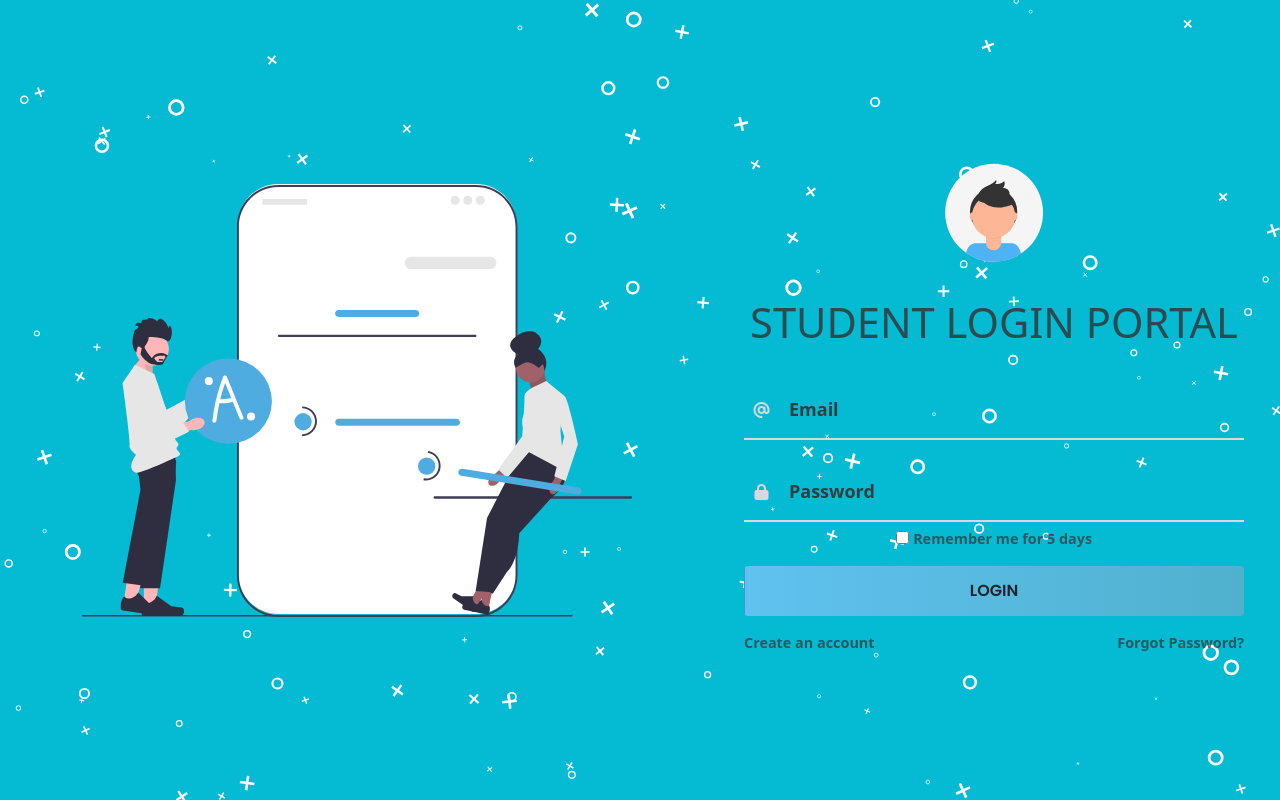
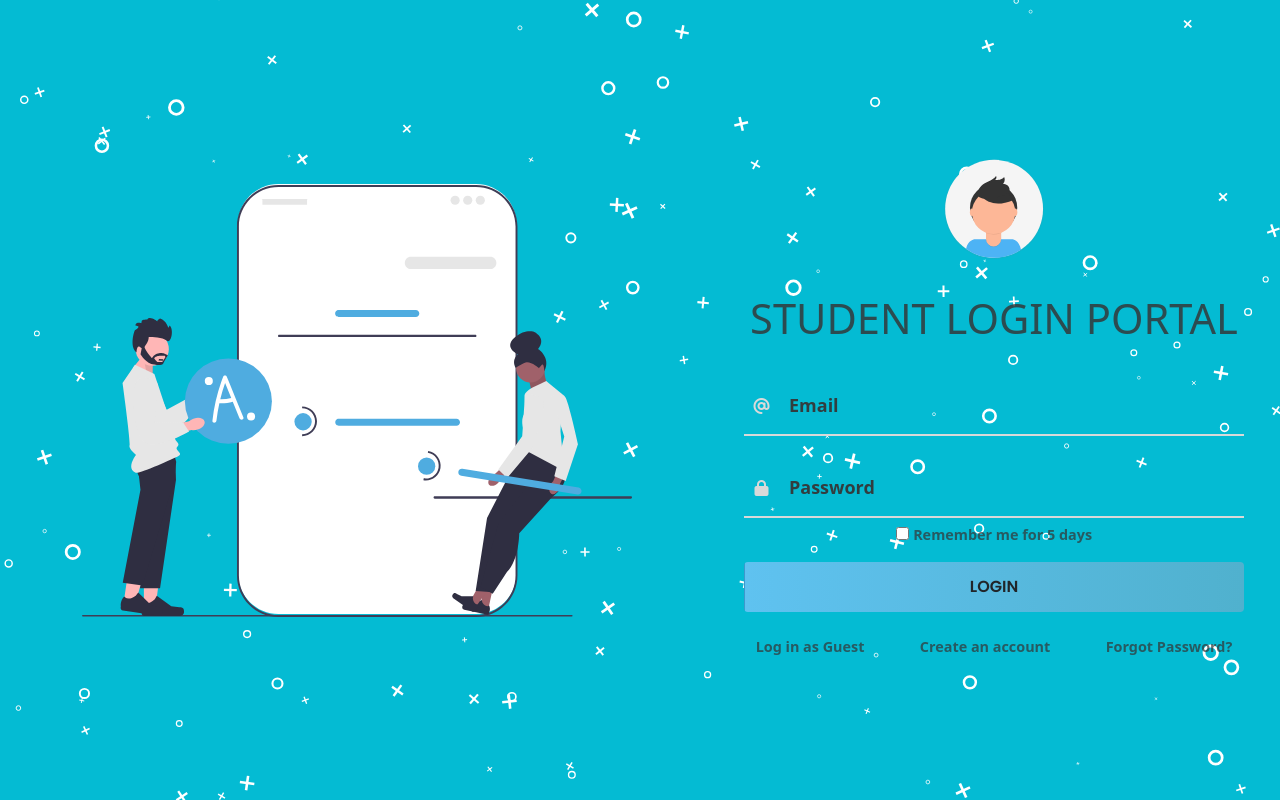
Before and after one commit to fkhan613/University-Management-Software-Omega-Academy, a PHP site: page /src/public/login.php in a window 1280 px wide. Run offline with PHP 8.4, Linux system fonts and the light colour scheme; data that the repository does not hold is empty; some libraries are stand-ins or nearby versions.

Commit message:
added log in as guest link

```diff
--- a/src/public/css/loginregister.css
+++ b/src/public/css/loginregister.css
@@ -213,13 +213,13 @@ input {
 }
 
 .a {
-  display: block;
-  text-align: right;
   color: rgba(53, 52, 52, 0.719);
   font-size: 0.9rem;
   font-weight: bold;
   transition: 0.3s;
 }
+
+
 
 .a:hover {
   color: #000000;
--- a/src/public/emailauth.php
+++ b/src/public/emailauth.php
@@ -76,8 +76,8 @@
                   //Content
                   $mail->isHTML(true);                                         //Set email format to HTML
                   $mail->Subject = 'Password Reset Verification Code';
-                  $mail->Body    = 'Your verfication code is: ' . $_SESSION['authCode'] . "<br></br>If you did not intend to change your password, please ignore this email.";
-                  $mail->AltBody = 'Your verfication code is: ' . $_SESSION['authCode'] . "<br></br>If you did not intend to change your password, please ignore this email.";
+                  $mail->Body    = 'Your verfication code is: ' . $_SESSION['authCode'] . "<br>If you did not intend to change your password, please ignore this email.";
+                  $mail->AltBody = 'Your verfication code is: ' . $_SESSION['authCode'] . "<br>If you did not intend to change your password, please ignore this email.";
 
                   $mail->send();
                     echo "<script> alert('Email has been sent!'); window.location.href = 'verification.php';</script>";
--- a/src/public/login.php
+++ b/src/public/login.php
@@ -146,12 +146,23 @@
           <input type = "checkbox" name = "rememberMe" class="rememberMe"/>
           <label for="rememberMe" class="control-label" style="color: rgba(53, 52, 52, 0.719);font-size: 0.9rem;font-weight: bold;transition: 0.3s;">Remember me for 5 days</label>
           <input type="submit" name="login" class="btn" value="Login" />
-          <a
-            href="register.php"
-            class="a"
-            style="text-align: center; text-decoration: none; position: absolute;"
-          >Create an account</a>
-          <a href="emailauth.php" class="a" style="text-decoration: none">Forgot Password?</a>
+
+          <div class="a-container"
+                style="display: flex;
+                  flex-direction: row;
+                  justify-content: space-around;
+                  align-items: center;
+                  flex-wrap: wrap;
+                  gap: 2em;
+                  padding-top: 0.5em;">
+              <a href="#" class="a" style="text-decoration: none; ">Log in as Guest</a>
+              <a
+                href="register.php"
+                class="a"
+                style="text-decoration: none; "
+              >Create an account</a>
+              <a href="emailauth.php" class="a" style="text-decoration: none;">Forgot Password?</a>
+          </div>
         </form>
       </div>
     </div>
--- a/src/public/omegaacademy.php
+++ b/src/public/omegaacademy.php
@@ -135,6 +135,7 @@
         <!--Header ends-->
       </div>
       <!--welcome section end-->
+      <br>
         <form action="<?php echo htmlspecialchars($_SERVER['PHP_SELF']); ?>" method="POST">
             <input type="submit" name="logout" value="logout">
         </form>
```
